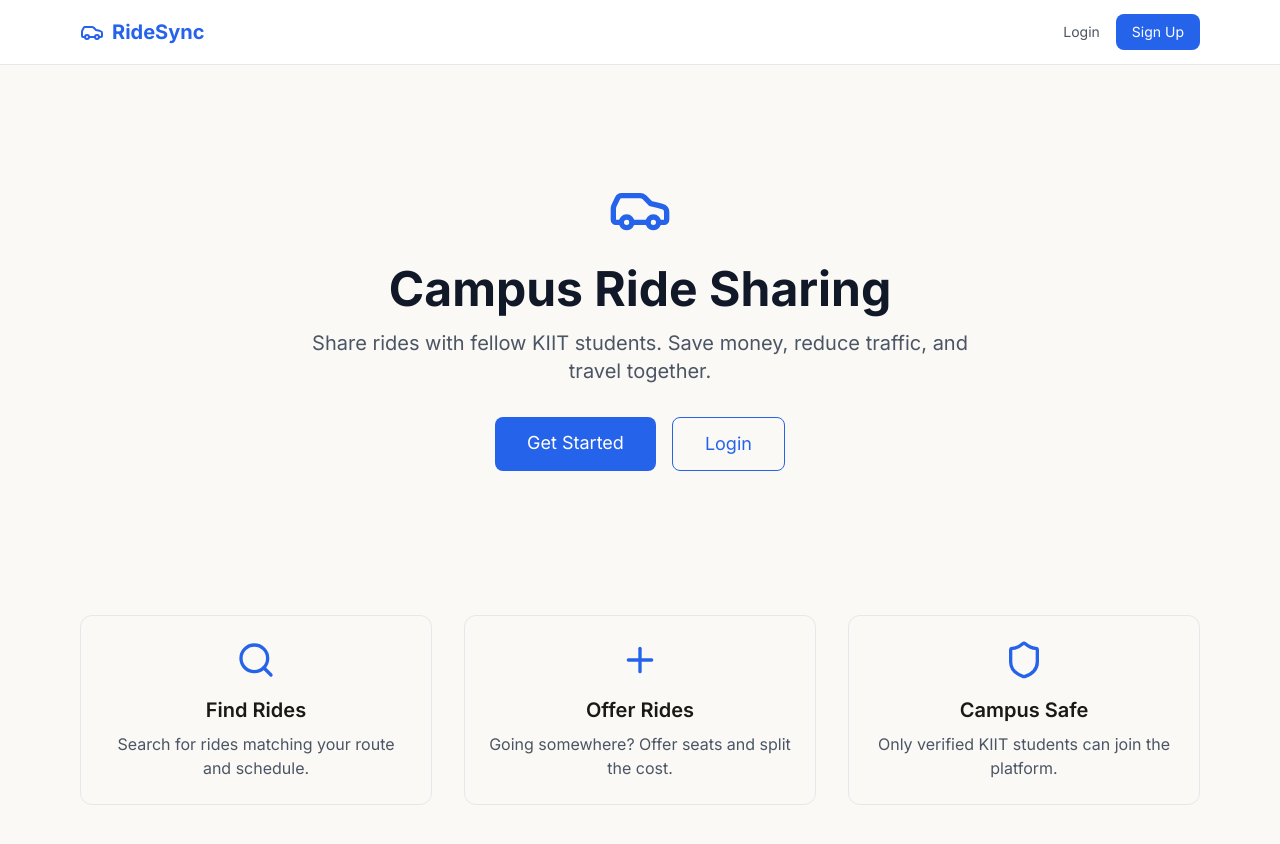
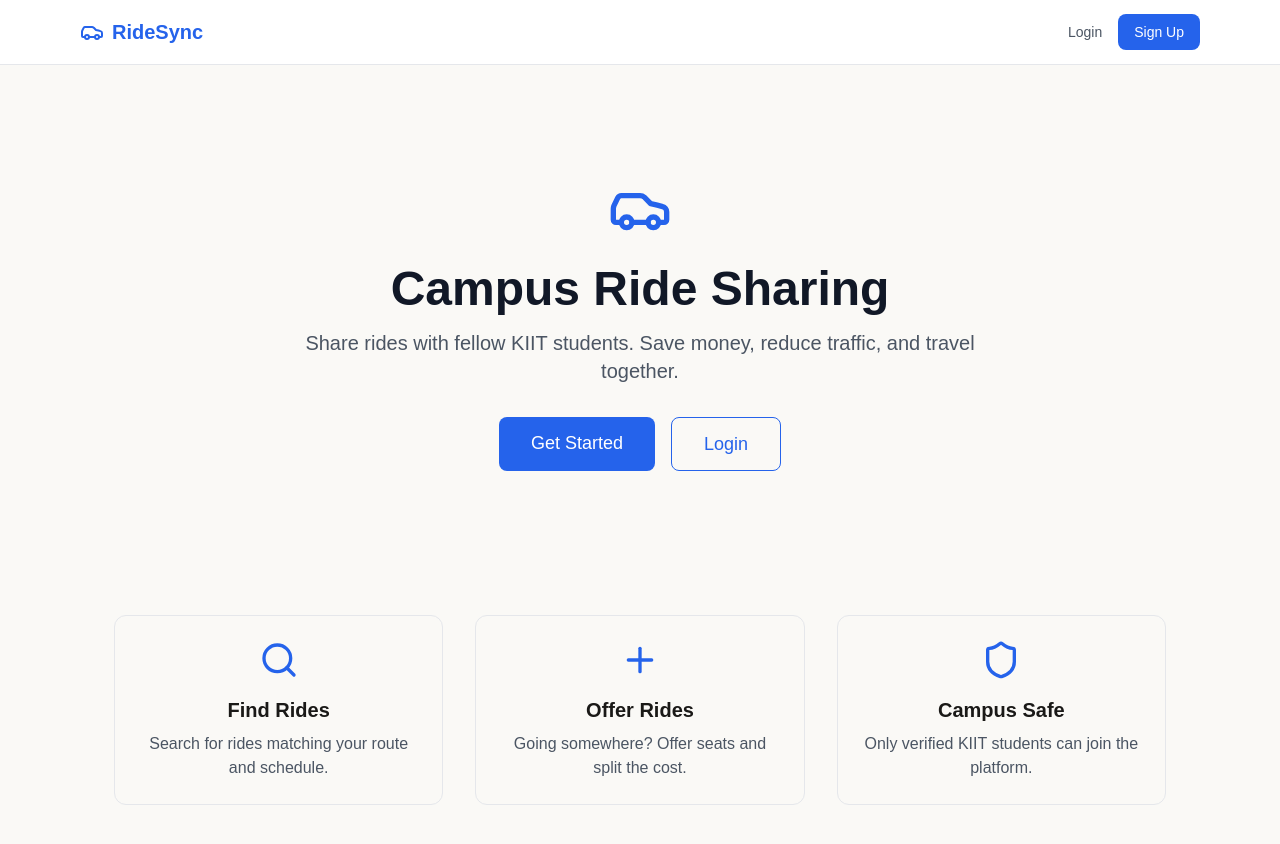
Before and after one commit to HitenAnand2207/ridesync-frontend, a Next.js app: page / in a window 1280 px wide. Shown: the top 844 px of the page. Built offline with nearby package versions, Linux system fonts and the light colour scheme; no server answers.

Commit message:
design: update root layout with new font and toast styling

```diff
--- a/src/app/layout.tsx
+++ b/src/app/layout.tsx
@@ -1,11 +1,8 @@
 import type { Metadata } from 'next';
-import { Inter } from 'next/font/google';
 import './globals.css';
 import { AuthProvider } from '@/context/AuthContext';
 import Navbar from '@/components/layout/Navbar';
 import { Toaster } from 'react-hot-toast';
-
-const inter = Inter({ subsets: ['latin'] });
 
 export const metadata: Metadata = {
   title: 'RideSync — Campus Ride Sharing',
@@ -15,13 +12,25 @@ export const metadata: Metadata = {
 export default function RootLayout({ children }: { children: React.ReactNode }) {
   return (
     <html lang="en">
-      <body className={inter.className}>
+      <body>
         <AuthProvider>
           <Navbar />
-          <main className="max-w-6xl mx-auto px-4 py-8">
+          <main style={{ maxWidth: '1100px', margin: '0 auto', padding: '2rem 1.5rem' }}>
             {children}
           </main>
-          <Toaster position="top-right" />
+          <Toaster
+            position="top-right"
+            toastOptions={{
+              style: {
+                background: 'var(--bg-card)',
+                color: 'var(--text-primary)',
+                border: '1px solid var(--border)',
+                borderRadius: '10px',
+                fontSize: '14px',
+                fontFamily: 'var(--font-body)',
+              },
+            }}
+          />
         </AuthProvider>
       </body>
     </html>
```
